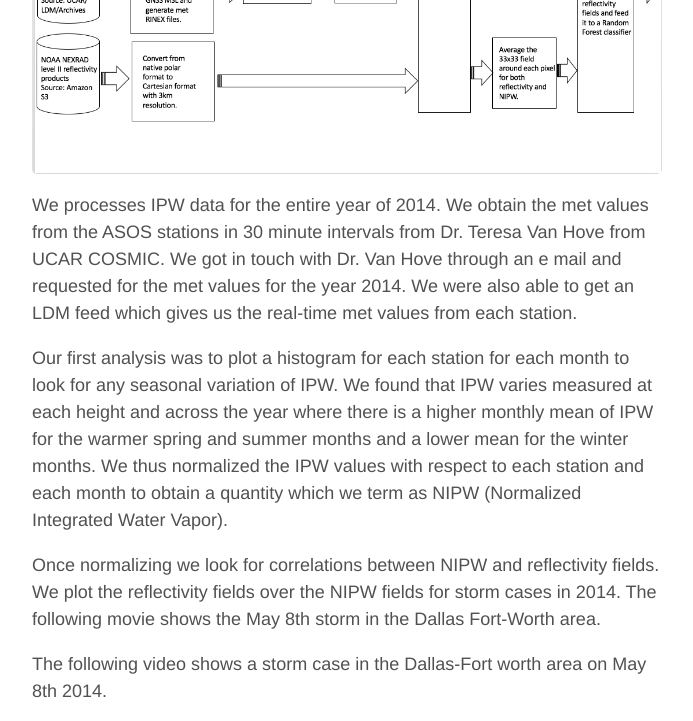
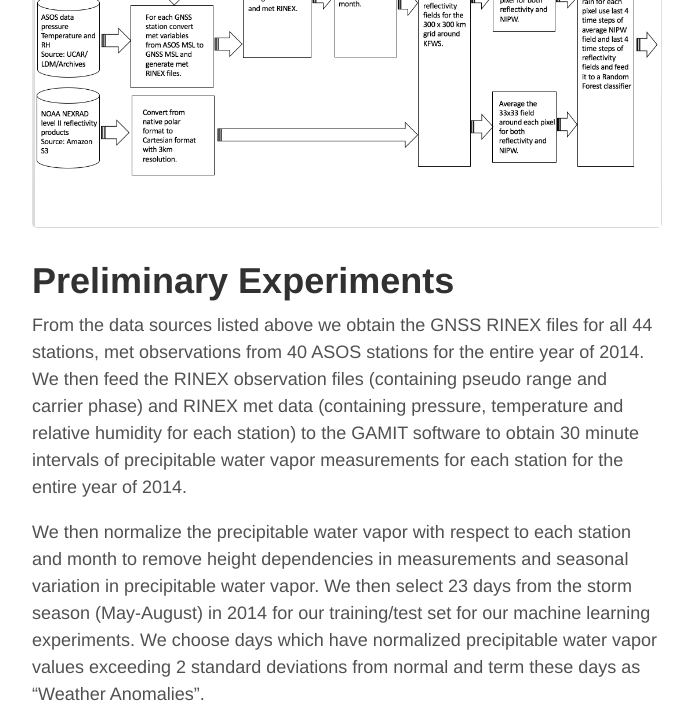
Before and after one commit to adityanagara/adityanagara.github.io, a Jekyll site: the page built from _posts/2016-02-28-Vaisala-Open-Weather-Data-Challenge.md, in a window 1280 px wide and 1400 px high, scrolled down 4478 px. Shown: the top 721 px of the window, without its empty margins (293-986 px from the left). Built offline with Jekyll 4.4.1, drawn with Linux system fonts in a browser that asks for light colours; some of the changed text lies outside the part shown; grey boxes are pictures that could not be loaded.

Commit message:
vaisala document

```diff
--- a/_posts/2016-02-28-Vaisala-Open-Weather-Data-Challenge.md
+++ b/_posts/2016-02-28-Vaisala-Open-Weather-Data-Challenge.md
@@ -58,15 +58,15 @@
 the meterological observations from a network of weather stations operated by NOAA [ASOS](http://www.nws.noaa.gov/asos/)(Automates Surface Observing Systems).
 These stations record pressure, relative humidity and temperature in 30 minute intervals. After extensively searching the web for
 the meteorological data from ASOS stations in the 30 minute intervals, we obtained the data for the entire year of 2014 from
-Dr. Teresa Van Hove from [UCAR COSMIC](http://www.suominet.ucar.edu/index.html)(Constellation Observing System for Meteorology, Ionosphere, and Climate)
+Dr. Teresa Van Hove from [UCAR COSMIC](http://www.suominet.ucar.edu/index.html) (Constellation Observing System for Meteorology, Ionosphere, and Climate)
 program. We downloaded the meteorological data for the year 2014 for select stations from a UCAR server from a link provided by
 Dr. Teresa Van Hove.
-**real time data** The realtime feed from the ASOS stations is distributed thru the LDM protocol. Dr. Teresa also provided us with
+**real time data:** The realtime feed from the ASOS stations is distributed thru the LDM protocol. Dr. Teresa also provided us with
 a LDM link so that we can get a feed of the real time ASOS data (suomildm1.cosmic.ucar.edu).
 
 2. NOAA NEXRAD reflectivity products: We obtain the level III radar reflectivity products from the [NOAA NCDC](http://www.ncdc.noaa.gov/data-access/radar-data)
 archive.
-**real time data** For real time operation we are developing a script which pulls the level II reflectivity products from
+**real time data:** For real time operation we are developing a script which pulls the level II reflectivity products from
 NOAA NEXRAD reflectivity database on [Amazon S3](https://aws.amazon.com/noaa-big-data/nexrad/).
 
 ## Open Source Software
@@ -88,17 +88,17 @@
 first in Oklahoma and now in DFW) and because the DFW region has a high density of GPS receivers and
 weather stations whose data are publicly available on-line for our use.
 
-We take as the center of our region the NWS KFWS NEXRAD radar in Fort-Worth Texas.
+We take as the center of our domain the NWS KFWS NEXRAD radar in Fort-Worth Texas.
 Within the 230 km coverage range of the radar we identified 44 Regional Reference Points, i.e.,
-high performance dual-frequency GPS receivers. We found these stations by parsing through [GNSS station log files](ftp://geodesy.noaa.gov/cors/station_log/).
-Further we found out that these GNSS receivers are operated by the [Texas Dept. of Transportation (TxDOT)](http://www.txdot.gov/inside-txdot/division/information-technology/gps.html),
+high performance dual-frequency GPS receivers. We found these stations by parsing through [GNSS station log files](ftp://geodesy.noaa.gov/cors/station_log/)
+and identifying the stations which are within the 230 km range radius. Further we found out that these GNSS receivers are operated by the [Texas Dept. of Transportation (TxDOT)](http://www.txdot.gov/inside-txdot/division/information-technology/gps.html),
 and were deployed to provide precise position information for Geodetic studies. As such these GPS receivers do not have
 collocated weather stations. For the weather data (surface temperature, pressure, and relative humidity)
 required for IPW estimation, we used data from the network of Automated Surface Observation Stations (ASOS)
 operated by NOAA NWS. We find the closest ASOS station to each GNSS station and interpolate the meteorological
-variables from the MSL of the ASOS station to the MSL of the GNSS station.
-Figure 1 shows the relative locations of the GNSS receivers and ASOS stations within the 230 km
-coverage range of the KFWS radar.
+variables from the MSL of the ASOS station to the MSL of the GNSS station as suggested by [(Bai et al 2003)](http://www.sage.unsw.edu.au/wang/jgps/v2n2/v2n2pB.pdf).
+The near real-time water vapor system operated by [UCAR](http://www.suominet.ucar.edu/index.html) follows a similar principle.
+The figure below shows a map of all the sensors used in this study with respect to the KFWS radar in Dallas Fort Worth.
 
 {:.center}
 ![Figure 1. Sensor map in the Dallas Fort-Worth area Texas](/pictures/GPS_ASOS_Locations.png)
@@ -106,22 +106,44 @@
 The following figure summarizes the data pipeline.
 {:.center}
 ![Figure 1. Data pipeline to realize this nowcasting algorithm in realtime](/pictures/data_pipeline.png)
+# Preliminary Experiments
 
-We processes IPW data for the entire year of 2014. We obtain the met values from the ASOS stations in 30 minute intervals from
-Dr. Teresa Van Hove from UCAR COSMIC. We got in touch with Dr. Van Hove through an e mail and requested for the met values
-for the year 2014. We were also able to get an LDM feed which gives us the real-time met values from each station.
+From the data sources listed above we obtain the GNSS RINEX files for all 44 stations, met observations from 40 ASOS stations
+for the entire year of 2014. We then feed the RINEX observation files (containing pseudo range and carrier phase) and RINEX
+met data (containing pressure, temperature and relative humidity for each station) to the GAMIT software to obtain 30 minute
+intervals of precipitable water vapor measurements for each station for the entire year of 2014.
 
-Our first analysis was to plot a histogram for each station for each month to look for any seasonal variation of IPW. We
-found that IPW varies measured at each height and across the year where there is a higher monthly mean of IPW for the warmer
-spring and summer months and a lower mean for the winter months. We thus normalized the IPW values with respect to each station
-and each month to obtain a quantity which we term as NIPW (Normalized Integrated Water Vapor).
+We then normalize the precipitable water vapor with respect to each station and month to remove height dependencies in measurements
+and seasonal variation in precipitable water vapor. We then select 23 days from the storm season (May-August) in 2014 for our
+training/test set for our machine learning experiments. We choose days which have normalized precipitable water vapor values
+exceeding 2 standard deviations from normal and term these days as "Weather Anomalies".
 
-Once normalizing we look for correlations between NIPW and reflectivity fields. We plot the reflectivity fields over the NIPW
-fields for storm cases in 2014. The following movie shows the May 8th storm in the Dallas Fort-Worth area.
+We use the Multiquadric Interpolation technique suggested by () to interpolate the point measurements of normalized precipitable
+water vapor to a field spaning 300 by 300 km centered on the KFWS radar with a resolution of 3km. The reflectivity fields are
+also converted from its native polar coordinates to cartesian coordinates to match the precipitable water fields. The following
+video shows the reflectivity fields overlapped over the normalized precipitable water fields for a storm case on May 8th 2014 UTC.
 
-The following video shows a storm case in the Dallas-Fort worth area on May 8th 2014.
 {:.center}
 <iframe width="560" height="315" src="https://www.youtube.com/embed/2qXhBIHlfaM" frameborder="0" allowfullscreen></iframe>
+
+Our initial machine learning experiment is to learn a discriminative machine learning random forest classifier to predict rain
+or n rain 1 hour into the future for each pixel based on the last 4 time steps of precipitable water vapor and reflectivity foelds
+at 30 minute intervals. We further average the precipitable water and reflectivity field at each time step to obtain a feature
+vector of size 8 for each prediction.
+
+The random forest is trained and tested using a K-fold cross validation technique from the above mentioned 23 days. We perform 3
+sets of experiments as follows:
+1. Use precipitable water features only
+2. Use reflectivity features only
+3. Use both precipitable water and reflectivity features.
+
+The results of the above three experiments are evaluated using a precision recall curve as shown below.
+
+![Figure 1. Nowcasting Schematic](/pictures/random_forest_average_precision.png)
+
+As seen by the precision recall curves we can observe that the average precision score (area under the curve) evaluated by
+varying the decision probability for the IPW and reflectivity feature is the highest. The random forest classifier thus performs
+best when IPW features are concatenated with the reflectivity features.
 
 # Nowcasting Algorithm
 Our nowcasting algorithm currently predicts a binary value for each pixel indicating rain or no rain where rain is defined as
```
Also changed, not shown: pictures/random_forest_average_precision.png (added).
